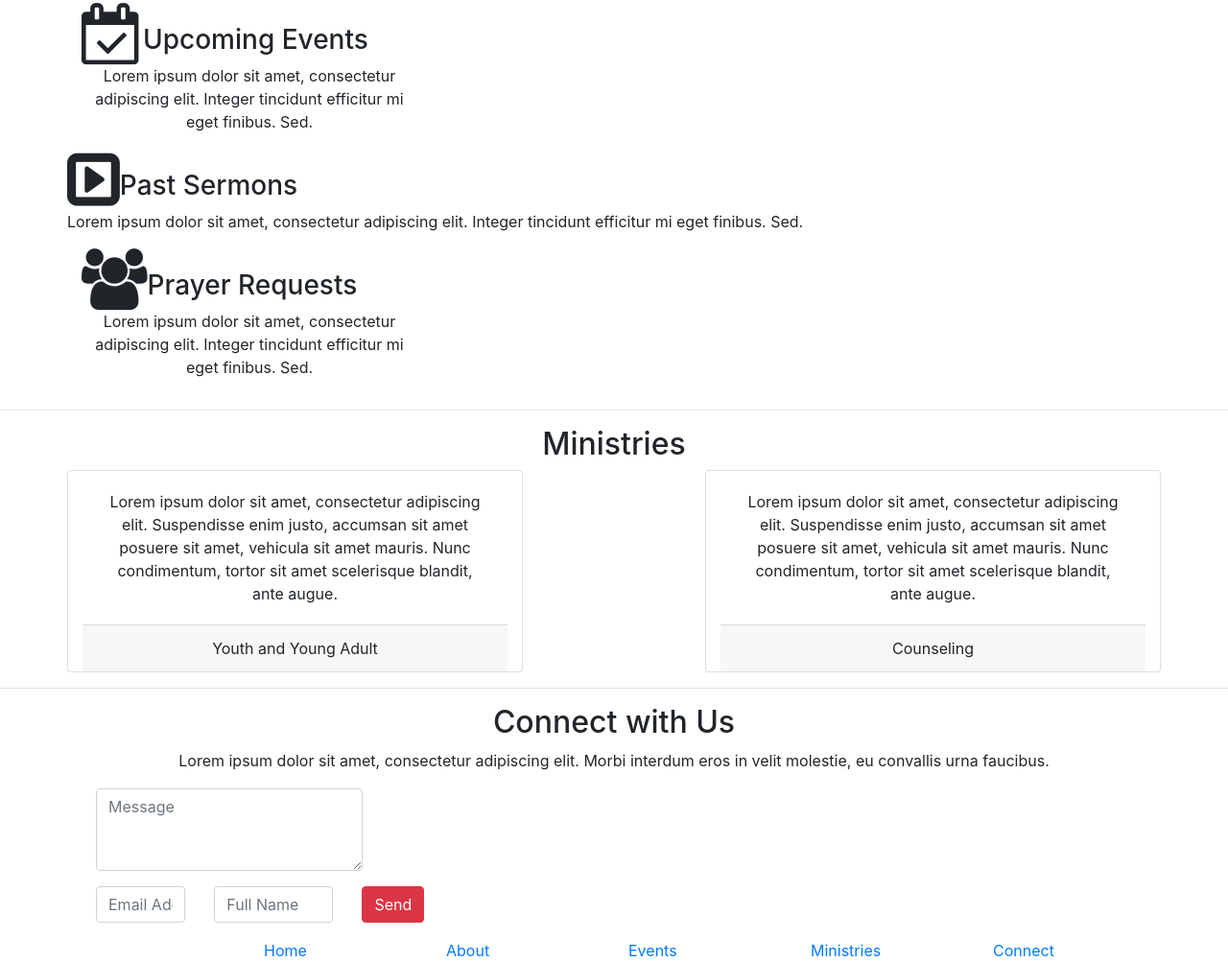
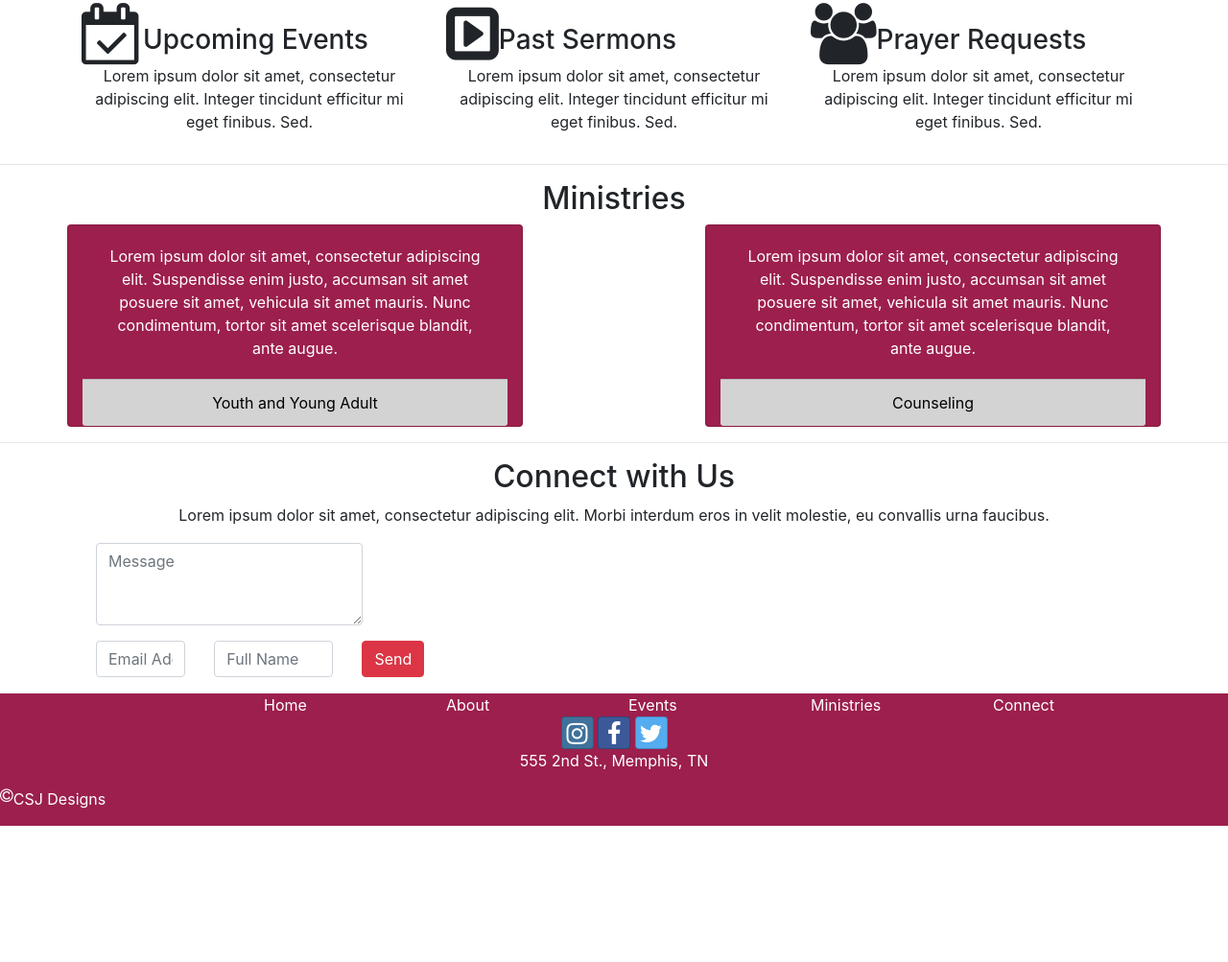
Before and after one commit to cjiles/Empowerment, a website: page index.html in a window 1280 px wide. Shown: the part 581-1584 px from the top of the page at 96% size. After the commit the page ends 1442 px from the top, so only its background shows below. Drawn offline with nearby package versions, Linux system fonts and the light colour scheme.

Commit message:
Added footer

```diff
--- a/css/styles.css
+++ b/css/styles.css
@@ -1,5 +1,5 @@
 .jumbotron {
-    background-color: purple;
+    background-color: #9c1f4d;
     color: white;
     /* background-image: url("../img/raisedhands.jpg"); */
     background-size: cover;
@@ -11,7 +11,7 @@
 }
 
 .navbar-nav {
-    left: 50%;
+    left: 40%;
     transform: translateX(-40%);
 }
 
@@ -29,6 +29,25 @@ h1, h2, h3, p {
     text-align:center;
 }
 
+.card {
+    background-color: #9c1f4d;
+    color: white;
+}
 .card-footer {
     text-align: center;
+    background-color: lightgray;
+    color: black;
 }
+
+#footerIcons {
+    text-align: center;
+}
+
+.site-footer{
+    background-color: #9c1f4d;
+    color: white;
+}
+
+a {
+    color: white;
+}
--- a/index.html
+++ b/index.html
@@ -21,7 +21,6 @@
                     <a class="btn btn-social-icon btn-instagram" href="http://instagram.com/"><i class="fa fa-instagram"></i></a>
                     <a class="btn btn-social-icon btn-facebook" href="http://facebook.com/"><i class="fa fa-facebook"></i></a>
                     <a class="btn btn-social-icon btn-twitter" href="http://twitter.com/"><i class="fa fa-twitter"></i></a>
-                    <a class="btn btn-social-icon btn-google" href="http://youtube.com/"><i class="fa fa-youtube"></i></a>
                 </div>
             </div>
             <div class="row">
@@ -88,7 +87,7 @@
                 <p>Lorem ipsum dolor sit amet, consectetur adipiscing elit. Integer tincidunt efficitur mi eget finibus.
                  Sed.</p>
             </div>
-            <div class="col-md-4-text-algin:center">
+            <div class="col-md-4">
                     <div class="media">
                         <i class="fa fa-caret-square-o-right fa-4x" aria-hidden="true"></i>
                         <h3 class="mt-auto"> Past Sermons </h3>
@@ -193,6 +192,26 @@
                 </div>
             </div>
         </div>
+        <div class="row">
+            <div class="col" id="footerIcons">
+                <a class="btn btn-social-icon btn-instagram" href="http://instagram.com/"><i class="fa fa-instagram"></i></a>
+                <a class="btn btn-social-icon btn-facebook" href="http://facebook.com/"><i class="fa fa-facebook"></i></a>
+                <a class="btn btn-social-icon btn-twitter" href="http://twitter.com/"><i class="fa fa-twitter"></i></a>
+            </div>
+        </div>
+        <div class="row">
+            <div class="col">
+                <p>555 2nd St., Memphis, TN</p>
+            </div>
+        </div>
+        <div class="row">
+                <div class="col">
+                    <div class="media" id="footerMedia">
+                            <i class="fa fa-copyright align-content-center" aria-hidden="true"></i>
+                            <p>CSJ Designs</p>
+                    </div>
+                </div>
+            </div>
     </footer>
 
     <script src="node_modules/jquery/dist/jquery.slim.min.js"></script>
```
